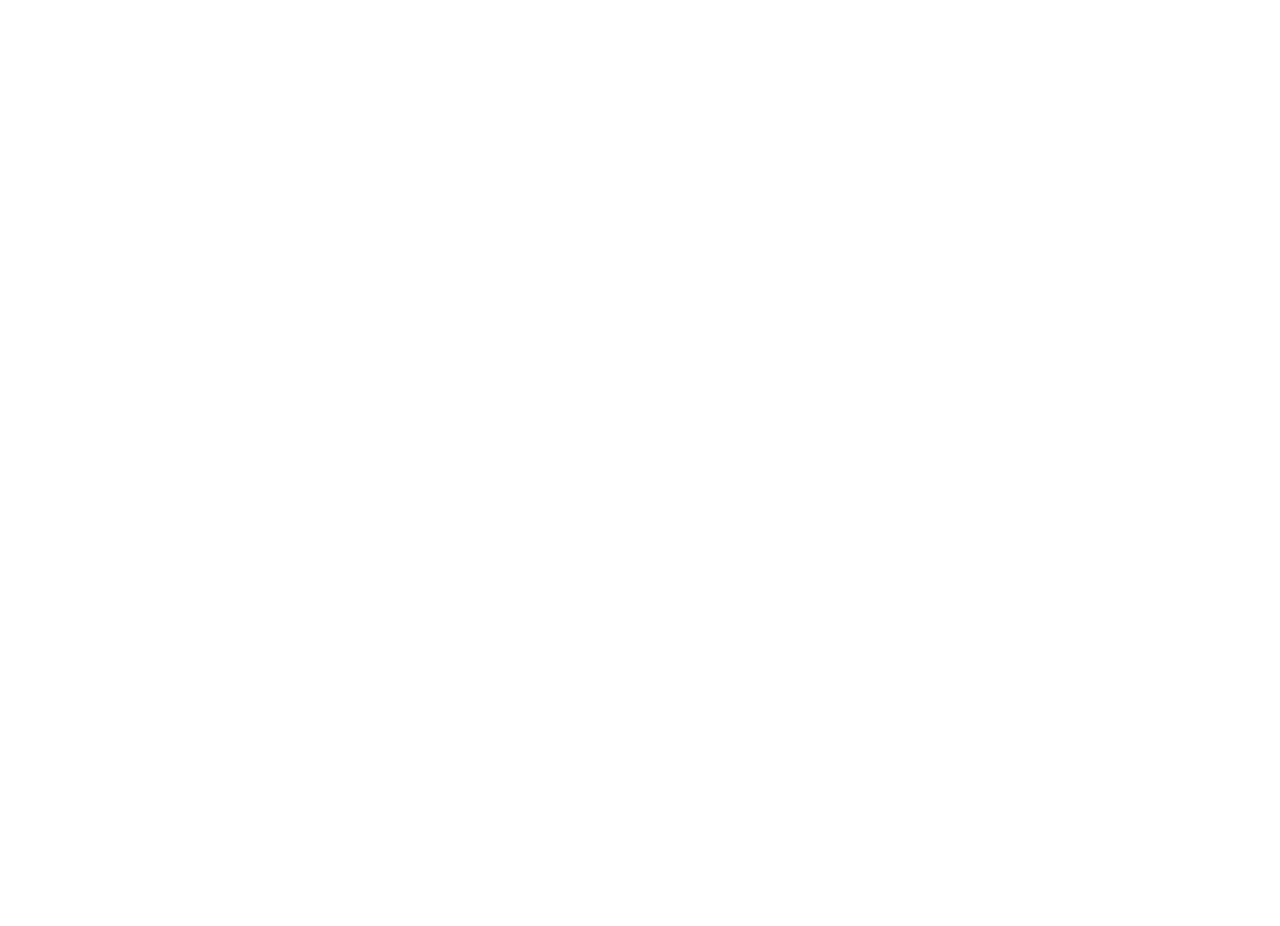
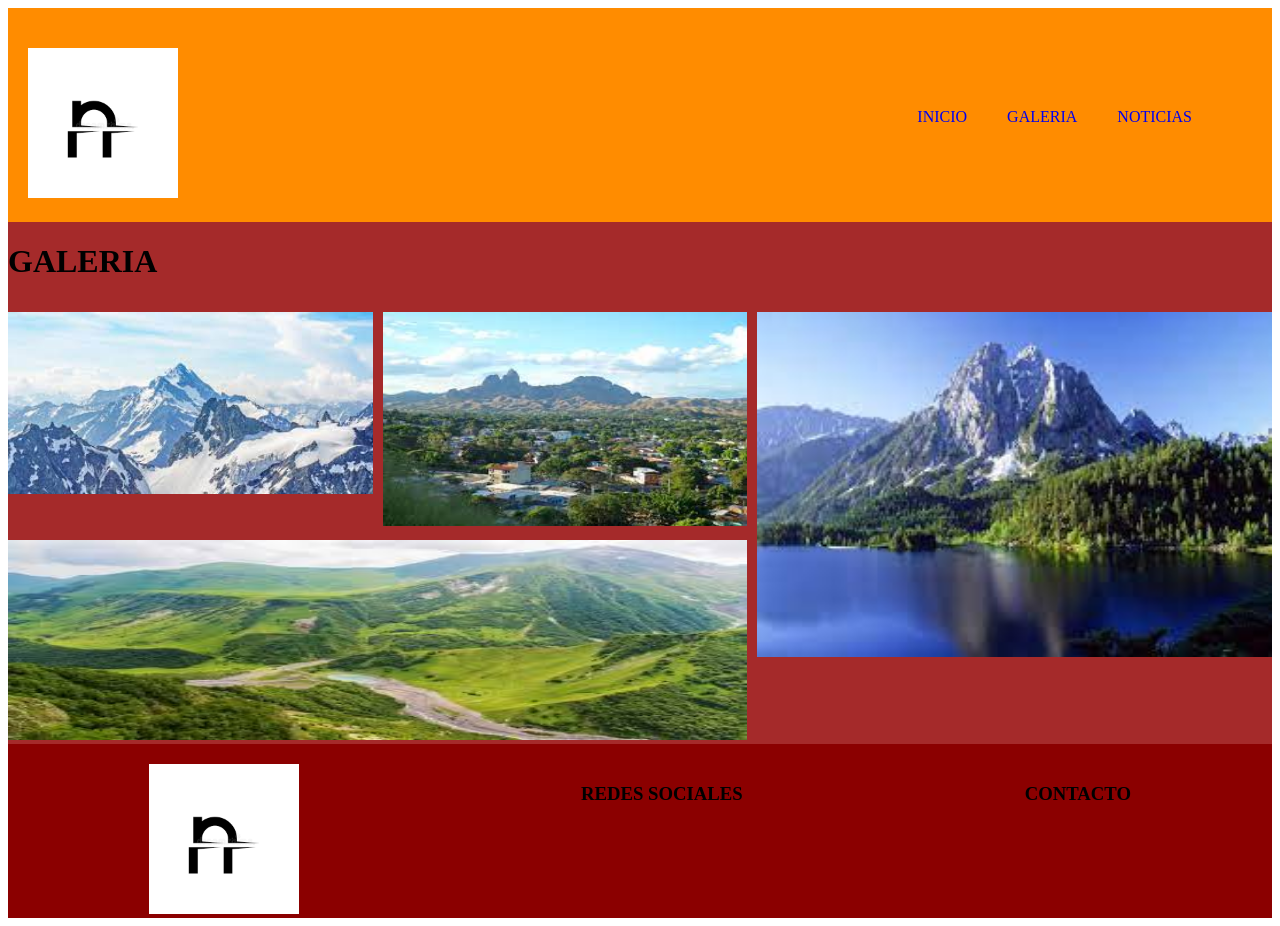
Before and after one commit to AJOTAAH/GridYQuerys, a plain HTML site: page pages/galeria.html in a window 1280 px wide. Before the commit the page ends 800 px from the top, so only its background shows below. Drawn offline with Linux system fonts and the light colour scheme.

Commit message:
grid y medias logradas practica

```diff
--- a/css/style.css
+++ b/css/style.css
@@ -42,6 +42,7 @@
 .imgMain img{
     width: 100%;
     height: 480px;
+    display: flex
 }
 .imgMessi img{
     width: 300px;
@@ -49,6 +50,7 @@
 /* GRID MAIN */
 .gridMain{
     display: grid;
+    gap: 20px;
     grid-template-areas:
     "encabezado encabezado"
     "imgMain imgMain"
@@ -73,5 +75,56 @@
 header{grid-area: header;}
 main{grid-area: main;}
 footer{grid-area: footer;}
+/* GRID GALERIA */
+.gridGaleria{
+    display: grid;
+    gap: 10px;
+    grid-template-areas:
+    "encabezado encabezado encabezado"
+    "imgIzquierda imgDerecha imgLateral"
+    "imgInferior imgInferior imgLateral";
+    grid-template-columns: 1fr 1fr 1fr;
+    grid-template-rows: auto auto auto;
+}
+.gridGaleria h1{grid-area: encabezado;}
+.imgCuadradoIzq{grid-area: imgIzquierda;}
+.imgCuadradoDer{grid-area: imgDerecha;}
+.imgRectanguloLateral{grid-area: imgLateral;}
+.imgInferior{grid-area: imgInferior;}
 
+.imgRectanguloLateral img{
+    height: 80%;
+}
+.imgInferior img{
+    width: 100%;
+    height: 200px;
+}
+.imgCuadradoDer img{
+    height: 214px;
+    width: 100%;
+}
+.imgCuadradoIzq img{
+    width: 100%;
+}
 /* MEDIAQUERIE */
+
+@media only screen and (max-width: 768px){
+    .flexHeader{flex-direction: column;}
+    .imgMessi img{width: 180px;}
+    .flexFooter{flex-direction: column;}
+    ul{
+        flex-direction: row;
+        justify-content: center;
+    }
+    .gridMain{
+        display: flex;
+        flex-direction: column;
+    }
+}
+
+/* MEDIAQUERIE GALERIA */
+@media only screen and (max-width: 768px){
+    .gridGaleria{
+        display: flex;
+        flex-direction: column;
+}
--- a/pages/galeria.html
+++ b/pages/galeria.html
@@ -4,9 +4,53 @@
     <meta charset="UTF-8">
     <meta http-equiv="X-UA-Compatible" content="IE=edge">
     <meta name="viewport" content="width=device-width, initial-scale=1.0">
+    <!-- Link mi CSS -->
+    <link rel="stylesheet" href="../css/style.css">
     <title>GALERIA</title>
 </head>
 <body>
-
+    <div class="gridIndex">
+        <header class="flexHeader padT-20 bgPrimario">
+            <div class="logo">
+                <a href=""><img src="../assets/img/logo558.png" alt="logo"></a>
+            </div>
+            <nav>
+                <ul class="navDec">
+                    <li><a href="../index.html">INICIO</a></li>
+                    <li><a href="#">GALERIA</a></li>
+                    <li><a href="#">NOTICIAS</a></li>
+                </ul>
+            </nav>
+        </header>
+        <main class="gridGaleria">
+            <div class="encabezado">
+                <h1>GALERIA</h1>
+            </div>
+            <div class="imgCuadradoIzq">
+                <img src="../assets/img/montaña.jpeg" alt="imgPrincipal">
+            </div>
+            <div class="imgCuadradoDer">
+                <img src="../assets/img/sanjuan.jpg" alt="imgPrincipal">
+            </div>
+            <div class="imgRectanguloLateral">
+                <img src="../assets/img/montanitabella.jpg" alt="imgPrincipal">
+            </div>
+            <div class="imgInferior">
+                <img src="../assets/img/montanota.jpg" alt="messi">
+            </div>
+        </main>
+        <footer class="flexFooter padT-20 bgSecundario">
+            <div class="logoFoo">
+                <img src="../assets/img/logo558.png" alt="">
+            </div>
+            <div class="rrss">
+                <h3>REDES SOCIALES</h3>
+            </div>
+            <div class="contacto">
+                <h3>CONTACTO</h3>
+            </div>
+        </footer>
+    </div>
+</body>
 </body>
 </html>
```
Also changed, not shown: index.html (+1 -1 lines), assets/img/inferno.jpg (added), assets/img/mirage.jpg (added), assets/img/montanitabella.jpg (added), assets/img/montanota.jpg (added), assets/img/sanjuan.jpg (added), assets/img/vertigo.jpg (added).
